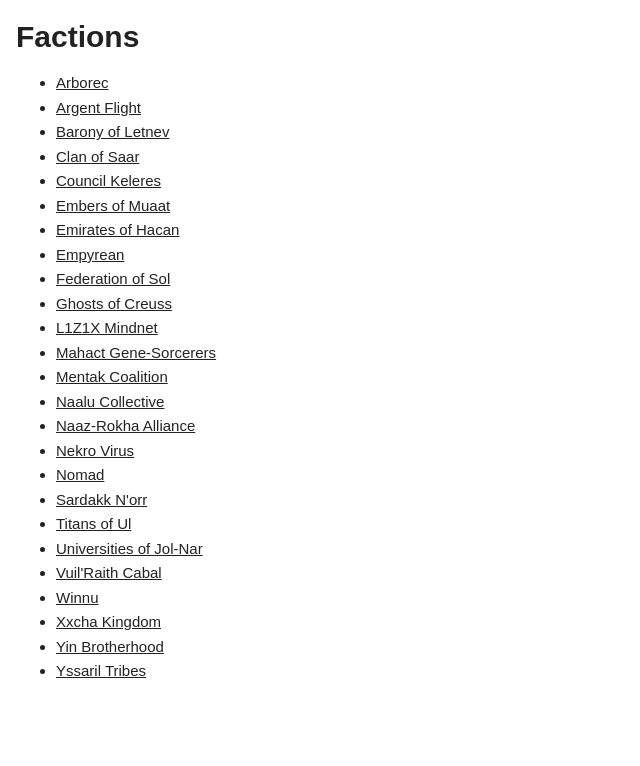
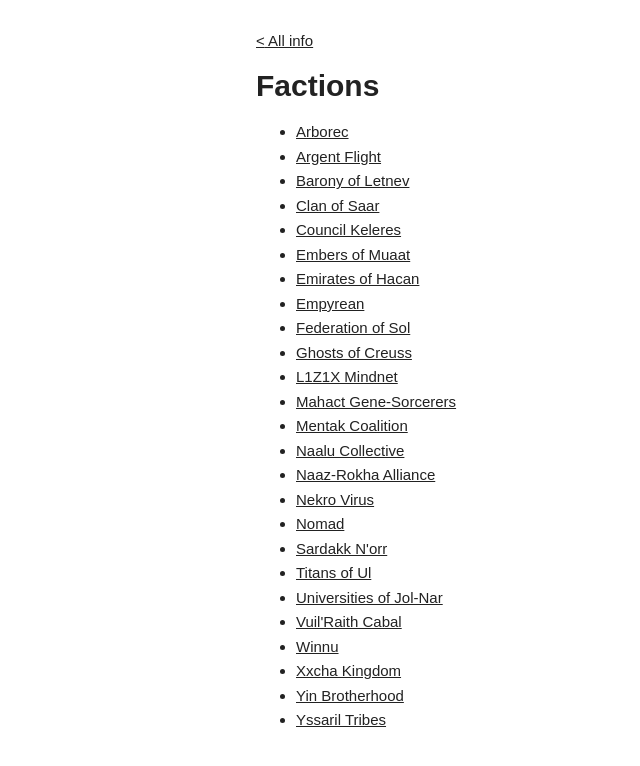
Before and after one commit to dronsfield/dronz-ti4, a Next.js app: page /factions in a window 1280 px wide. Shown: the top 766 px of the page, without its empty margins (0-640 px from the left). Built offline with nearby package versions, Linux system fonts and the light colour scheme.

Commit message:
desktop styling

```diff
--- a/src/components/Container.tsx
+++ b/src/components/Container.tsx
@@ -3,4 +3,10 @@ import styled from "styled-components";
 
 export const Container = styled.div`
   margin: 1rem;
+
+  @media (min-width: 800px) {
+    margin: 1rem auto;
+    padding: 1rem;
+    max-width: 800px;
+  }
 `;
--- a/src/pages/factions/index.tsx
+++ b/src/pages/factions/index.tsx
@@ -26,6 +26,9 @@ const items = sortBy(
 const Page = () => {
   return (
     <StyledContainer>
+      <div>
+        <Link href="/">{"<"} All info</Link>
+      </div>
       <h1>Factions</h1>
       <ul>
         {items.map((item) => {
```
